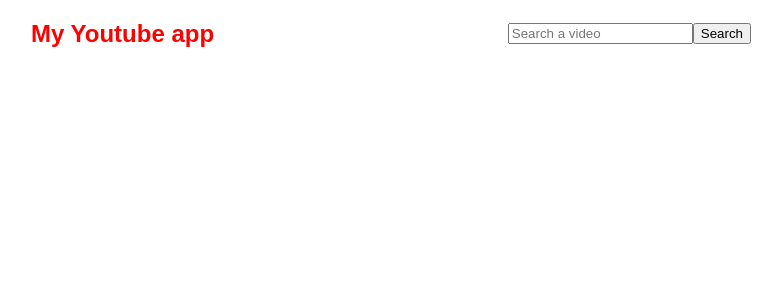
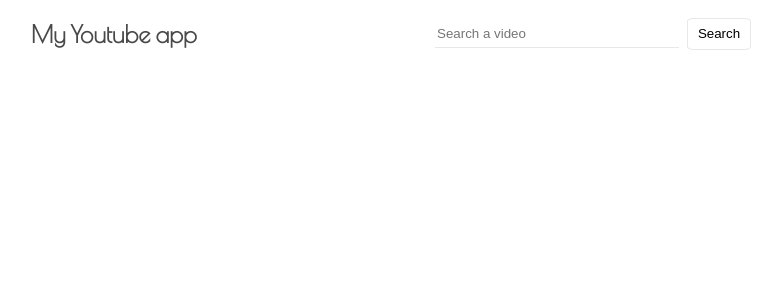
Before and after one commit to AnabelSalomone/ReactYoutube, a React (Create React App) app: page /SearchResults in a window 1280 px wide. Shown: the top 300 px of the page, without its empty margins (249-1031 px from the left). Built offline with nearby package versions, Linux system fonts and the light colour scheme.

Commit message:
styled searchbar

```diff
--- a/src/index.css
+++ b/src/index.css
@@ -1,42 +1,71 @@
+@import url("https://fonts.googleapis.com/css2?family=Poiret+One&display=swap");
+
 body {
   margin: 0;
   font-family: Arial, Helvetica, sans-serif;
 }
 
-.App{
+.App {
   display: flex;
   flex-direction: column;
   align-items: center;
 }
 
-.video-preview-container{
+.video-preview-container {
   display: flex;
   width: 45em;
-  background-color: rgb(245, 243, 241);
   margin-bottom: 16px;
 }
 
-.search-results-container{
+.video-preview-container:hover {
+  background-color: #E8E8E8;
+}
+
+.video-preview-container a {
+  text-decoration: none;
+}
+
+.search-results-container {
   display: flex;
   flex-direction: column;
   align-items: center;
 }
 
-.search-bar-container{
+.search-bar-container {
   display: flex;
   justify-content: space-between;
   align-items: center;
   margin-bottom: 16px;
   width: 45em;
-  color: red;
 }
 
-.video-preview-info{
+.search-bar-container h2 {
+  font-family: "Poiret One", cursive;
+  color: rgb(73, 73, 73)
+}
+
+.search-bar-container input {
+  border: 0;
+  border-bottom: 1px solid #E8E8E8;
+  width: 15rem;
+  margin-right: 8px;
+  min-height: 1.5rem;
+}
+
+.search-bar-container button{
+  border-radius: 10%;
+  background-color: white;
+  min-height: 2rem;
+  min-width: 4rem;
+  border: 0.5px solid #E8E8E8;
+}
+
+.video-preview-info {
   padding-left: 10px;
   text-align: justify;
 }
 
-.video-preview-description{
+.video-preview-description {
   font-size: small;
   color: rgb(73, 73, 73);
 }
```
Also changed, not shown: 1 other file (tests, documents, lock files or other folders).
